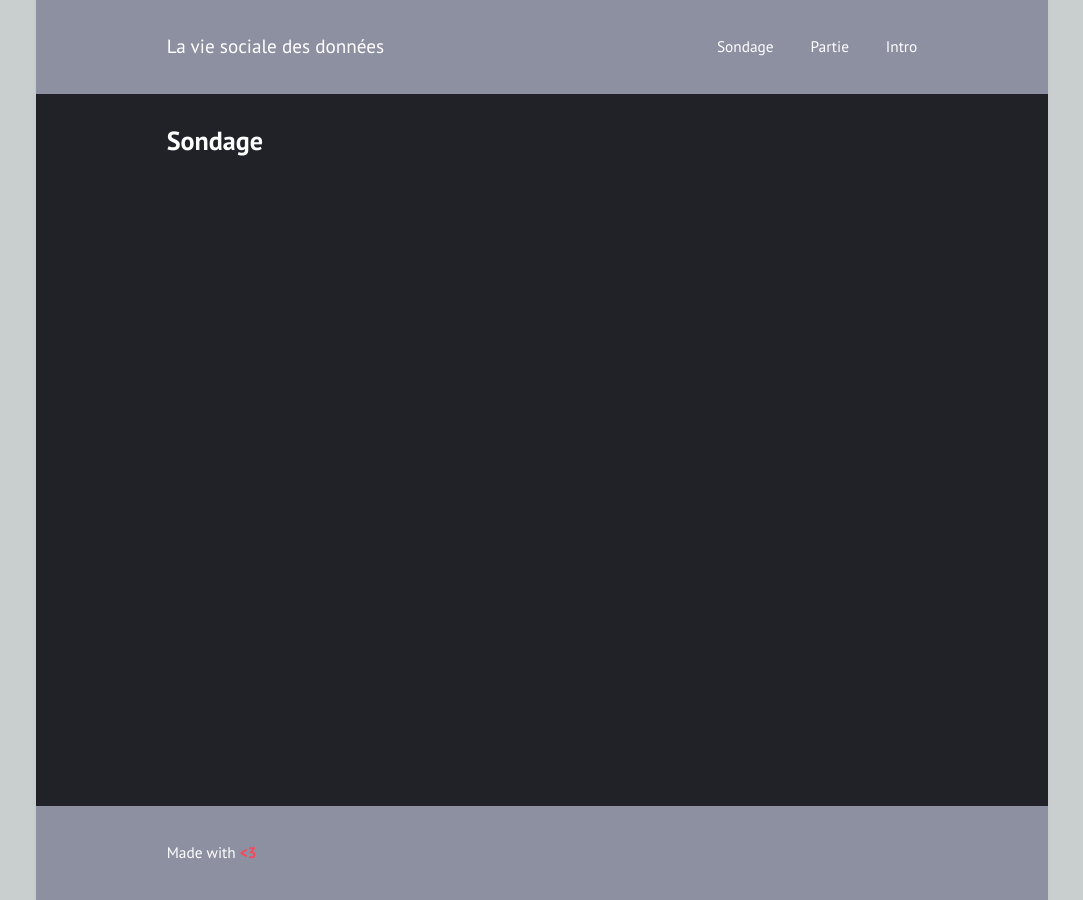
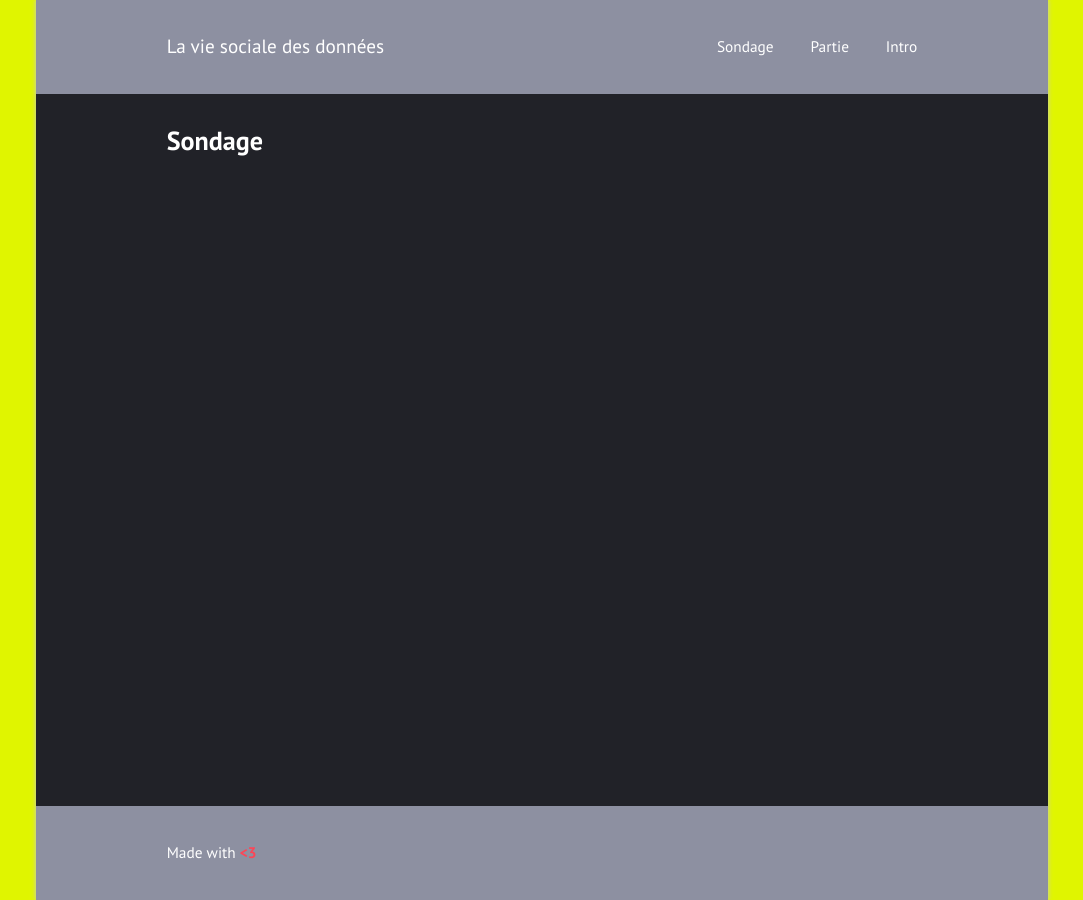
Before and after one commit to den032007/den032007.githab.io, a Jekyll site: the page built from index.html, in a window 1280 px wide. Shown: the whole page, without its empty margins (98-1181 px from the left). Built offline with Jekyll 4.4.1, drawn with Linux system fonts in a browser that asks for light colours.

Commit message:
Update frame.sass

```diff
--- a/assets/css/frame.sass
+++ b/assets/css/frame.sass
@@ -3,7 +3,7 @@
 
 @import index, font, basic, layout, classes
 
-$bgcolor: #c8cfce
+$bgcolor: #e0f500
 
 html
   background: $bgcolor
```
